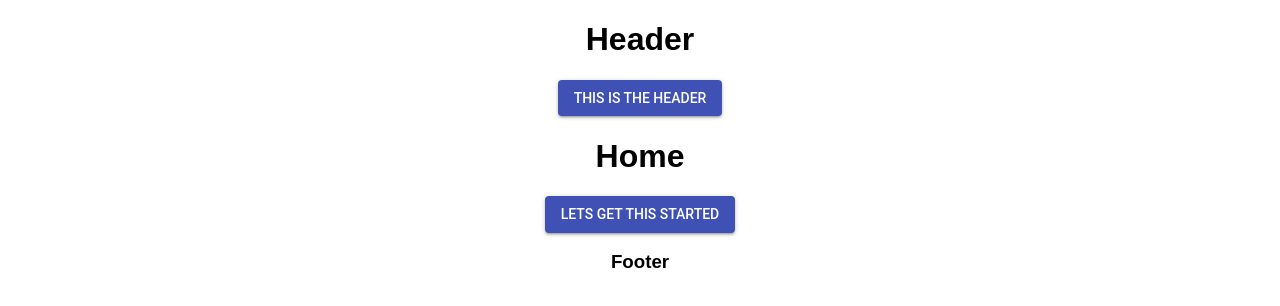
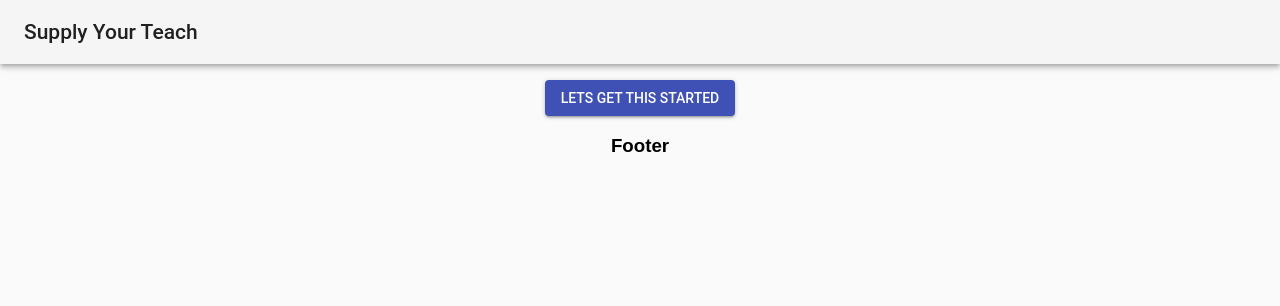
Before and after one commit to Hackbit/reactriot2018-supplyyourteach, a React (Create React App) app: page / in a window 1280 px wide. Shown: the top 306 px of the page. Built offline with nearby package versions, Linux system fonts and the light colour scheme.

Commit message:
added some styling to the header

```diff
--- a/src/components/Header/header.jsx
+++ b/src/components/Header/header.jsx
@@ -1,16 +1,24 @@
 import React, { Component } from 'react';
 import ReactDOM from 'react-dom';
 import Button from '@material-ui/core/Button';
+import CssBaseline from '@material-ui/core/CssBaseline';
+import AppBar from '@material-ui/core/AppBar';
+import Toolbar from '@material-ui/core/Toolbar';
+import Typography from '@material-ui/core/Typography';
 
 class Header extends Component {
 
     render(){
         return (
           <div>
-              <h1>Header </h1>
-              <Button variant="contained" color="primary">
-                this is the header
-              </Button>
+            <CssBaseline />
+              <AppBar position="absolute" color="default">
+                <Toolbar>
+                  <Typography variant="title" color="inherit" noWrap>
+                    Supply Your Teach
+                  </Typography>
+                </Toolbar>
+              </AppBar>
           </div>
         )
     }
```
Also changed, not shown: src/components/Header/Header.css (added), src/components/Header/Header.sass (added).
